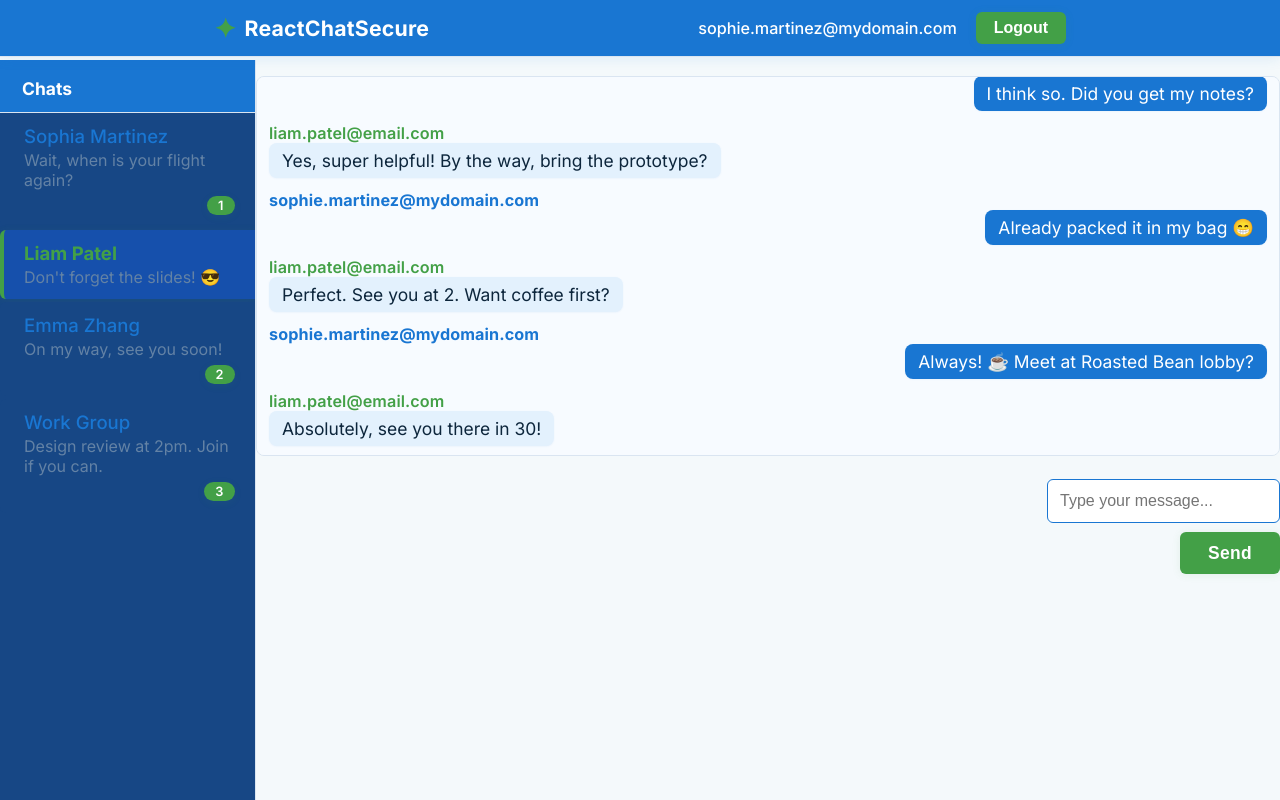
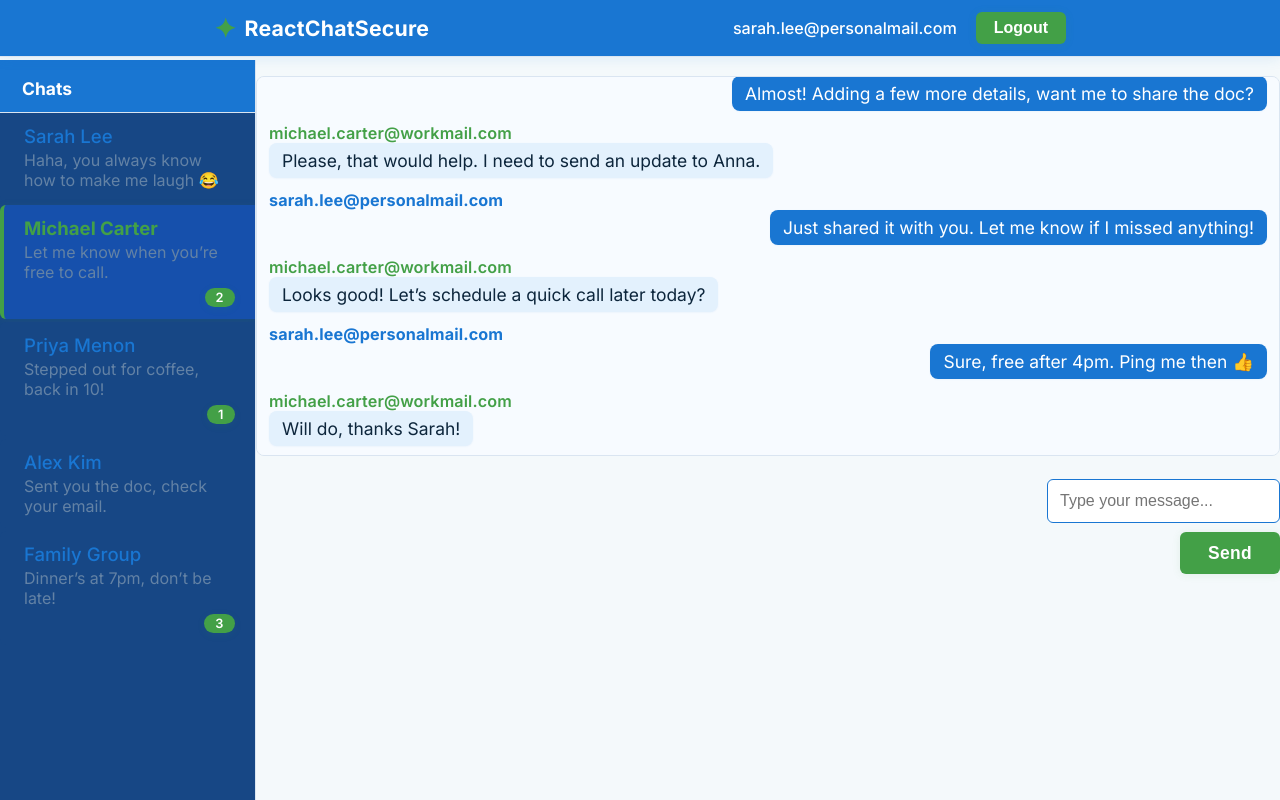
Before and after one commit to Workflow-Manager-admin/reactchatsecure-102972-9d9b82f5, a React (Create React App) app in the folder reactchatsecure/: page / in a window 1280 px wide. Built offline with nearby package versions, Linux system fonts and the light colour scheme; the HTML template or start-up script is replaced by a standard one.

Commit message:
Auto-commit: Changes as of 2025-05-29T11:13:36.686824+00:00

```diff
--- a/reactchatsecure/src/App.js
+++ b/reactchatsecure/src/App.js
@@ -10,22 +10,53 @@ function App() {
   // Static demo data for Messenger UI only (authentication logic removed!)
   // -- Realistic contacts
   const demoSidebarChats = [
-    { id: 1, name: 'Sophia Martinez', lastMsg: 'Wait, when is your flight again?', unread: 1, active: false },
-    { id: 2, name: 'Liam Patel', lastMsg: "Don't forget the slides! 😎", unread: 0, active: true },
-    { id: 3, name: 'Emma Zhang', lastMsg: 'On my way, see you soon!', unread: 2, active: false },
-    { id: 4, name: 'Work Group', lastMsg: 'Design review at 2pm. Join if you can.', unread: 3, active: false }
+    {
+      id: 1,
+      name: 'Sarah Lee',
+      lastMsg: "Haha, you always know how to make me laugh 😂",
+      unread: 0,
+      active: false
+    },
+    {
+      id: 2,
+      name: 'Michael Carter',
+      lastMsg: "Let me know when you’re free to call.",
+      unread: 2,
+      active: true
+    },
+    {
+      id: 3,
+      name: "Priya Menon",
+      lastMsg: "Stepped out for coffee, back in 10!",
+      unread: 1,
+      active: false
+    },
+    {
+      id: 4,
+      name: "Alex Kim",
+      lastMsg: "Sent you the doc, check your email.",
+      unread: 0,
+      active: false
+    },
+    {
+      id: 5,
+      name: "Family Group",
+      lastMsg: "Dinner’s at 7pm, don’t be late!",
+      unread: 3,
+      active: false
+    }
   ];
-  // -- Realistic chat
+  // -- Realistic chat: conversation with Michael Carter
   const demoMessages = [
-    { email: "liam.patel@email.com", text: "Hey! Ready for our meeting this afternoon?" },
-    { email: "sophie.martinez@mydomain.com", text: "I think so. Did you get my notes?" },
-    { email: "liam.patel@email.com", text: "Yes, super helpful! By the way, bring the prototype?" },
-    { email: "sophie.martinez@mydomain.com", text: "Already packed it in my bag 😁" },
-    { email: "liam.patel@email.com", text: "Perfect. See you at 2. Want coffee first?" },
-    { email: "sophie.martinez@mydomain.com", text: "Always! ☕ Meet at Roasted Bean lobby?" },
-    { email: "liam.patel@email.com", text: "Absolutely, see you there in 30!" }
+    { email: "michael.carter@workmail.com", text: "Hey, did you finish the project outline yet?" },
+    { email: "sarah.lee@personalmail.com", text: "Almost! Adding a few more details, want me to share the doc?" },
+    { email: "michael.carter@workmail.com", text: "Please, that would help. I need to send an update to Anna." },
+    { email: "sarah.lee@personalmail.com", text: "Just shared it with you. Let me know if I missed anything!" },
+    { email: "michael.carter@workmail.com", text: "Looks good! Let’s schedule a quick call later today?" },
+    { email: "sarah.lee@personalmail.com", text: "Sure, free after 4pm. Ping me then 👍" },
+    { email: "michael.carter@workmail.com", text: "Will do, thanks Sarah!" }
   ];
-  const demoUser = { email: "sophie.martinez@mydomain.com" };
+  const demoUser = { email: "sarah.lee@personalmail.com" };
 
   // Render Messenger only (no Login/Register or auth logic)
   return (
```
Also changed, not shown: 2 other files (tests, documents, lock files or other folders).
